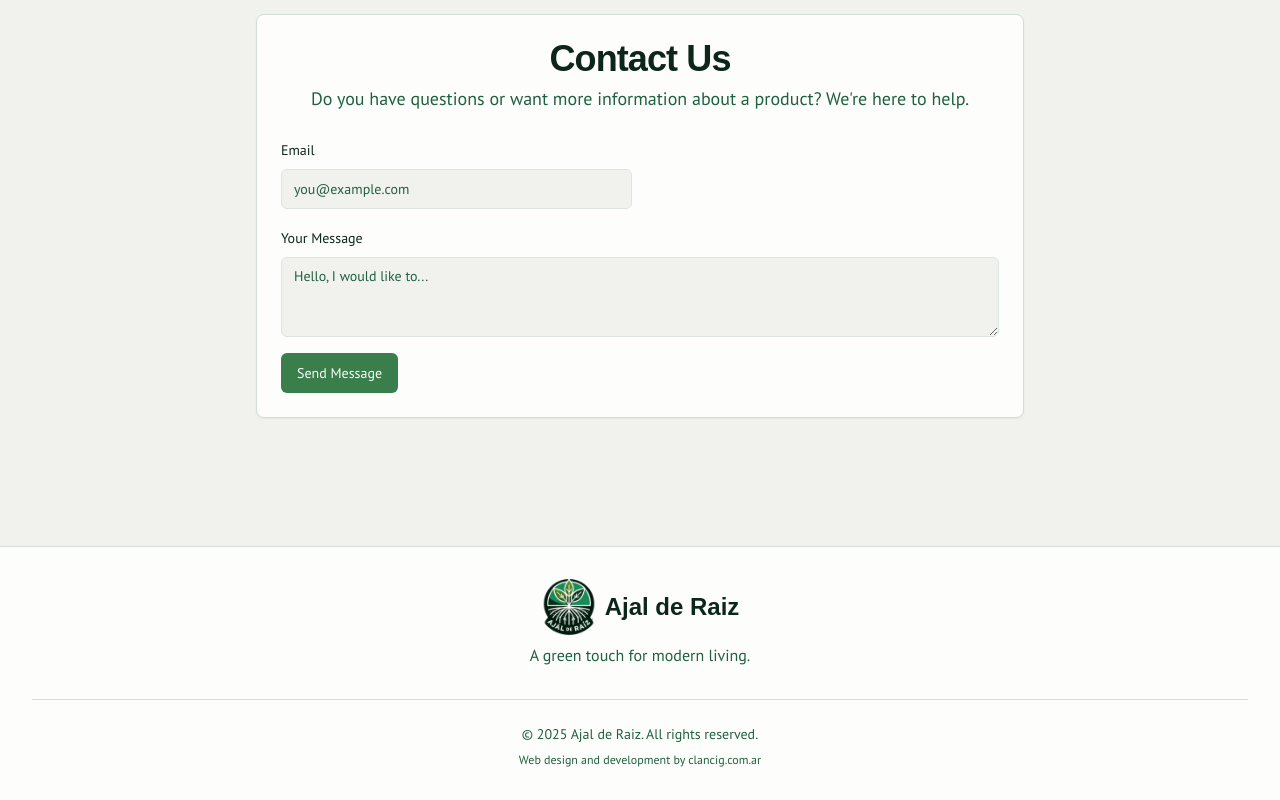
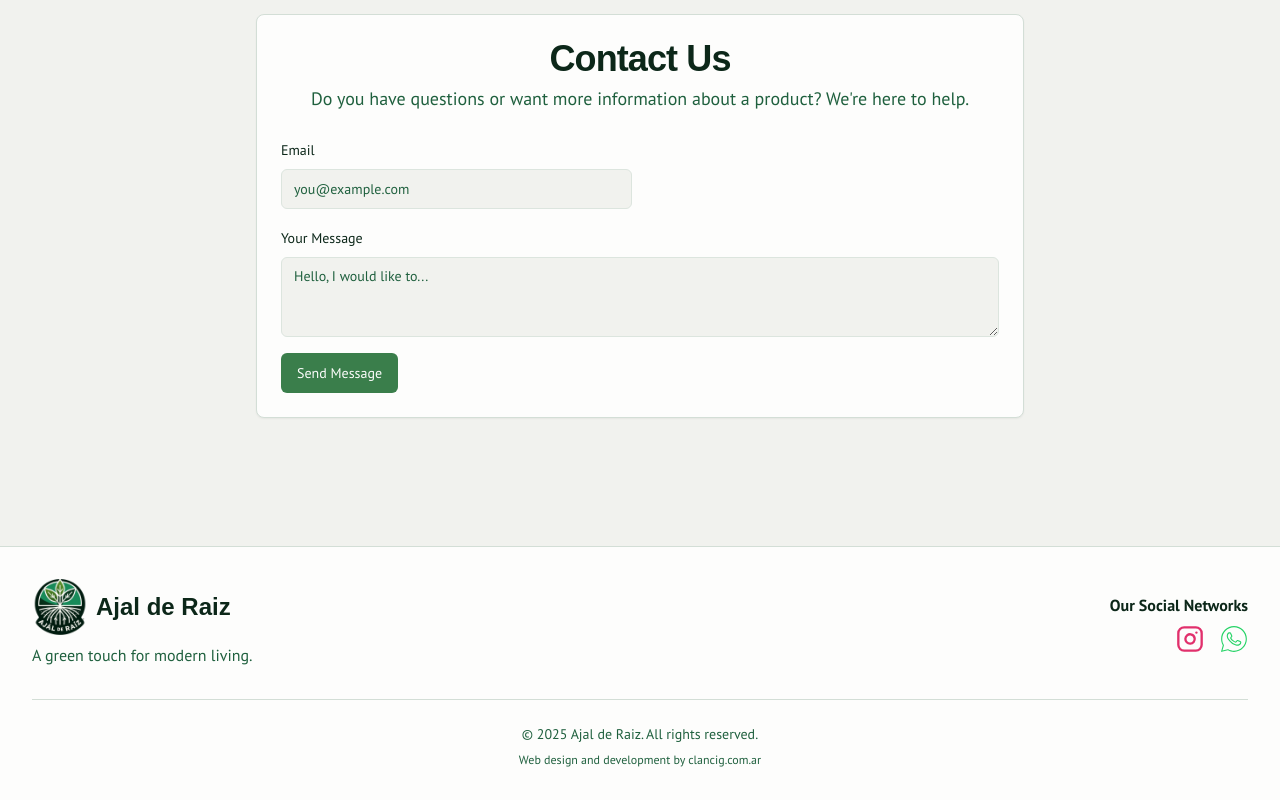
Before and after one commit to damianclancig/ajal-de-raiz-new, a Next.js app: page / in a window 1280 px wide. Shown: the part 1867-2667 px from the top of the page. Built offline with nearby package versions, Linux system fonts and the light colour scheme; no server answers; the database is empty; a web font is replaced by a local one.

Commit message:
feat: add social icons

```diff
--- /dev/null
+++ b/src/components/icons/instagram-icon.tsx
@@ -0,0 +1,23 @@
+
+"use client";
+
+import type { SVGProps } from 'react';
+
+const InstagramIcon = (props: SVGProps<SVGSVGElement>) => (
+    <svg
+        xmlns="http://www.w3.org/2000/svg"
+        viewBox="0 0 24 24"
+        fill="none"
+        stroke="currentColor"
+        strokeWidth="2"
+        strokeLinecap="round"
+        strokeLinejoin="round"
+        {...props}
+    >
+        <rect width="20" height="20" x="2" y="2" rx="5" ry="5"></rect>
+        <path d="M16 11.37A4 4 0 1 1 12.63 8 4 4 0 0 1 16 11.37z"></path>
+        <line x1="17.5" x2="17.51" y1="6.5" y2="6.5"></line>
+    </svg>
+);
+
+export default InstagramIcon;
--- a/src/components/layout/footer.tsx
+++ b/src/components/layout/footer.tsx
@@ -3,15 +3,21 @@
 
 import { useLanguage } from "@/hooks/use-language";
 import Logo from "../icons/logo";
+import InstagramIcon from "../icons/instagram-icon";
+import WhatsappIcon from "../icons/whatsapp-icon";
+import { translations } from "@/lib/translations";
 
 export default function Footer() {
   const { t } = useLanguage();
   const currentYear = new Date().getFullYear();
+  const instagramUsername = process.env.NEXT_PUBLIC_INSTAGRAM_USERNAME || 'viveroajalderaiz';
+  const whatsappNumber = process.env.NEXT_PUBLIC_WHATSAPP_NUMBER || '5491168793296';
 
   return (
-    <footer className="border-t bg-card text-card-foreground">
+    <footer id="page-footer" className="border-t bg-card text-card-foreground">
       <div className="container py-8">
-        <div className="flex flex-col items-center justify-center text-center">
+        <div className="flex flex-col md:flex-row items-center justify-between gap-8 text-center md:text-left">
+          <div className="flex flex-col items-center md:items-start">
             <div className="flex items-center space-x-2 mb-2">
               <Logo size={56} />
               <span className="font-headline text-2xl font-bold">
@@ -20,6 +26,34 @@ export default function Footer() {
             </div>
             <p className="text-muted-foreground">{t('A_green_touch_for_modern_living')}</p>
           </div>
+
+          <div className="flex flex-col items-center md:items-end">
+             <h4 className="font-semibold mb-2">{t('Our_Social_Networks')}</h4>
+             <div className="flex items-center gap-4">
+                <a
+                    href={`https://instagram.com/${instagramUsername}`}
+                    target="_blank"
+                    rel="noopener noreferrer"
+                    className="text-[#E1306C] transition-opacity hover:opacity-80"
+                    aria-label="Instagram"
+                >
+                    <InstagramIcon className="h-7 w-7" />
+                    <span className="sr-only">Instagram</span>
+                </a>
+                 <a
+                    href={`https://wa.me/${whatsappNumber}`}
+                    target="_blank"
+                    rel="noopener noreferrer"
+                    className="text-[#25D366] transition-opacity hover:opacity-80"
+                    aria-label="WhatsApp"
+                >
+                    <WhatsappIcon className="h-7 w-7" />
+                    <span className="sr-only">WhatsApp</span>
+                </a>
+             </div>
+          </div>
+        </div>
+
         <div className="mt-8 border-t pt-6 text-center text-sm text-muted-foreground">
           <p>&copy; {currentYear} Ajal de Raiz. {t('All_rights_reserved')}</p>
           <p className="text-xs mt-2">
--- a/src/components/layout/whatsapp-button.tsx
+++ b/src/components/layout/whatsapp-button.tsx
@@ -1,8 +1,11 @@
+
 "use client";
 
 import { useLanguage } from "@/hooks/use-language";
 import { Tooltip, TooltipContent, TooltipProvider, TooltipTrigger } from "@/components/ui/tooltip";
 import { usePathname } from "next/navigation";
+import { useEffect, useState } from "react";
+import { cn } from "@/lib/utils";
 
 const WhatsAppIcon = (props: React.SVGProps<SVGSVGElement>) => (
     <svg
@@ -24,6 +27,26 @@ export default function WhatsAppButton() {
   const { t } = useLanguage();
   const whatsappNumber = process.env.NEXT_PUBLIC_WHATSAPP_NUMBER || '5491168793296';
   const pathname = usePathname();
+  const [isVisible, setIsVisible] = useState(true);
+
+  useEffect(() => {
+    const handleScroll = () => {
+      const footer = document.getElementById('page-footer');
+      if (footer) {
+        const footerRect = footer.getBoundingClientRect();
+        // Hide the button if the top of the footer is visible on the screen
+        const shouldBeVisible = footerRect.top > window.innerHeight;
+        setIsVisible(shouldBeVisible);
+      }
+    };
+
+    window.addEventListener('scroll', handleScroll, { passive: true });
+    handleScroll(); // Check visibility on initial render
+
+    return () => {
+      window.removeEventListener('scroll', handleScroll);
+    };
+  }, []);
 
   if (pathname.startsWith('/admin')) {
     return null;
@@ -38,7 +61,10 @@ export default function WhatsAppButton() {
             target="_blank"
             rel="noopener noreferrer"
             aria-label="Contactar por WhatsApp"
-            className="fixed bottom-6 right-6 z-50 flex h-14 w-14 items-center justify-center rounded-full bg-[#25D366] text-white shadow-lg transition-transform hover:scale-110 hover:bg-[#128C7E] focus:outline-none focus:ring-2 focus:ring-ring focus:ring-offset-2"
+            className={cn(
+              "fixed bottom-6 right-6 z-50 flex h-14 w-14 items-center justify-center rounded-full bg-[#25D366] text-white shadow-lg transition-all duration-300 hover:scale-110 hover:bg-[#128C7E] focus:outline-none focus:ring-2 focus:ring-ring focus:ring-offset-2",
+              isVisible ? "opacity-100 translate-y-0" : "opacity-0 translate-y-10 pointer-events-none"
+            )}
           >
             <WhatsAppIcon className="h-9 w-9"/>
           </a>
--- a/src/lib/translations.ts
+++ b/src/lib/translations.ts
@@ -75,6 +75,7 @@ export const translations = {
   'Send_Message': { en: 'Send Message', es: 'Enviar Mensaje', pt: 'Enviar Mensagem' },
   'Lets_Talk': { en: "Let's talk?", es: "¿Hablamos?", pt: "Vamos conversar?" },
   'Web_design_and_development_by': { en: 'Web design and development by', es: 'Diseño y desarrollo web por', pt: 'Design e desenvolvimento web por' },
+  'Our_Social_Networks': { en: 'Our Social Networks', es: 'Nuestras Redes Sociales', pt: 'Nossas Redes Sociais' },
 
   // Products Page
   'Our_Collection': { en: 'Our Collection', es: 'Nuestra Colección', pt: 'Nossa Coleção' },
@@ -227,7 +228,7 @@ export const translations = {
   'Uploading_Image_Title': { en: 'Uploading Image...', es: 'Subiendo imagen...', pt: 'Enviando imagem...' },
   'Uploading_Image_Desc': { en: 'Please wait while the image is being uploaded.', es: 'Por favor, espera mientras se sube la imagen.', pt: 'Por favor, aguarde enquanto a imagem está sendo enviada.' },
   'Upload_Error_Title': { en: 'Upload Error', es: 'Error al Subir', pt: 'Erro de Upload' },
-  'Upload_Error_Desc': { en: 'An unexpected error occurred while uploading the image.', es: 'Ocurrió un error inesperado al subir la imagen.', pt: 'Ocorreu um erro inesperado ao enviar a imagem.' },
+  'Upload_Error_Desc': { en: 'An unexpected error occurred while uploading the image.', es: 'Ocurrió un error inesperado al subir la imagen.', pt: 'Ocorreu um erro inesperado ao enviar la imagem.' },
   'Upload_Error_File_Too_Large_Desc': { en: 'The file is too large. Please upload a smaller file.', es: 'El archivo es demasiado grande. Por favor, sube un archivo más pequeño.', pt: 'O arquivo é muito grande. Por favor, carregue um arquivo menor.' },
 
   // Slides / Novedades
```
Also changed, not shown: 1 other file (tests, documents, lock files or other folders). Lines whose indentation alone changed are shown as unchanged.
